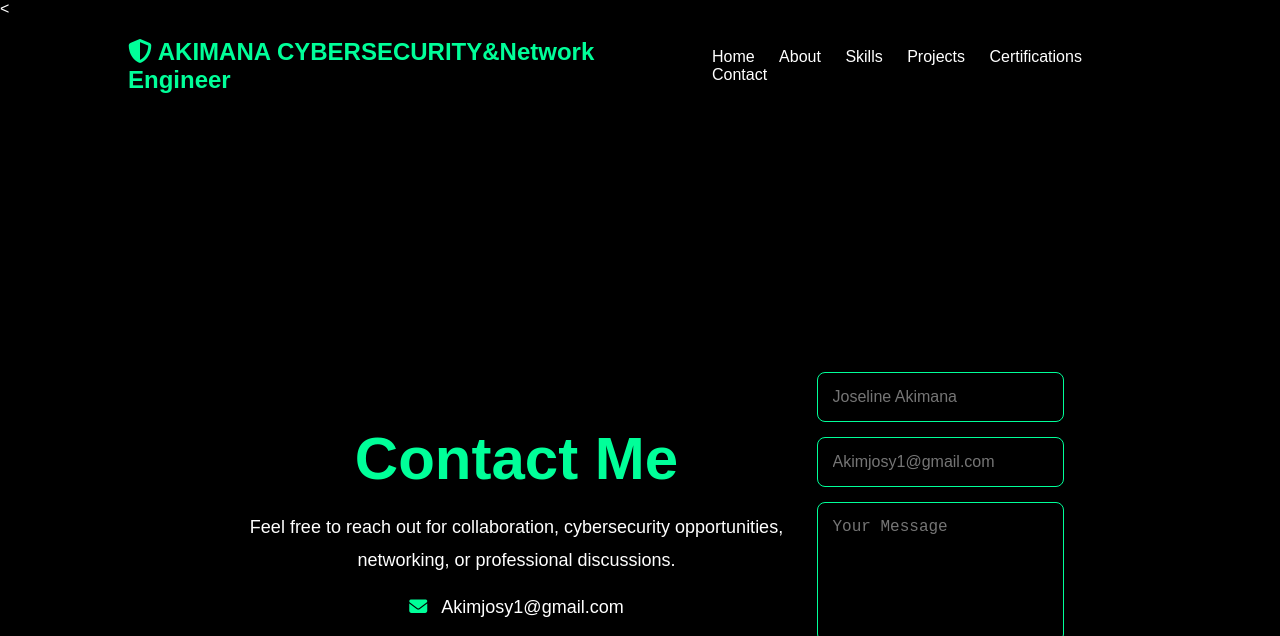
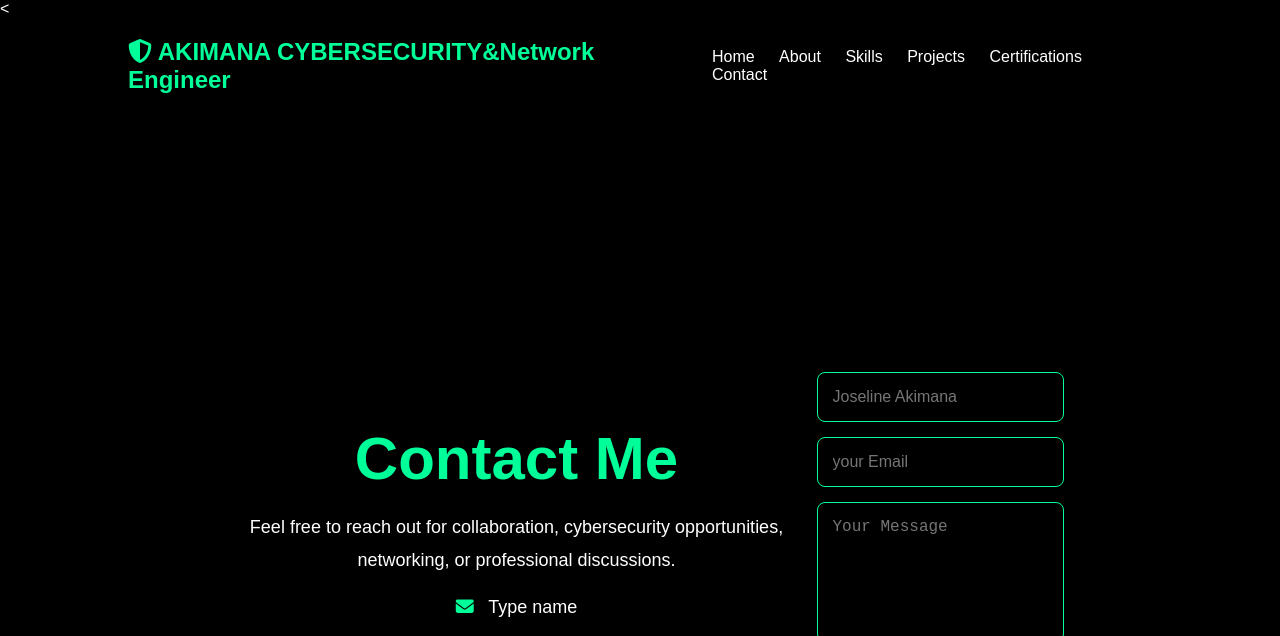
Before and after one commit to Joseakim/Cybersecurity-Portfolio-Website, a plain HTML site: page contacts.html in a window 1280 px wide. Shown: the top 636 px of the page. Drawn offline with Linux system fonts and the light colour scheme.

Commit message:
Update contacts.html

```diff
--- a/contacts.html
+++ b/contacts.html
@@ -50,7 +50,7 @@
 
             <p>
                 <i class="fa-solid fa-envelope"></i>
-                Akimjosy1@gmail.com
+                Type name
             </p>
 
             <p>
@@ -76,7 +76,7 @@
             required>
 
             <input type="email"
-            placeholder="Akimjosy1@gmail.com"
+            placeholder="your Email"
             required>
 
             <textarea
```
